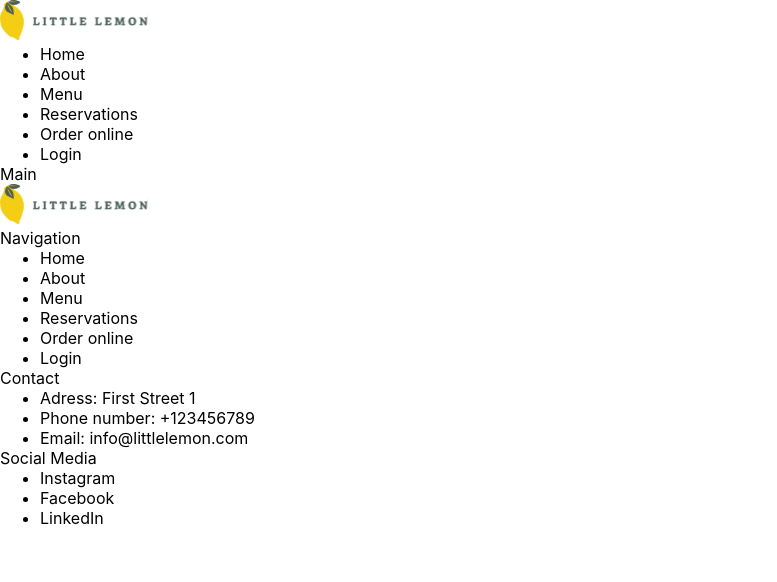
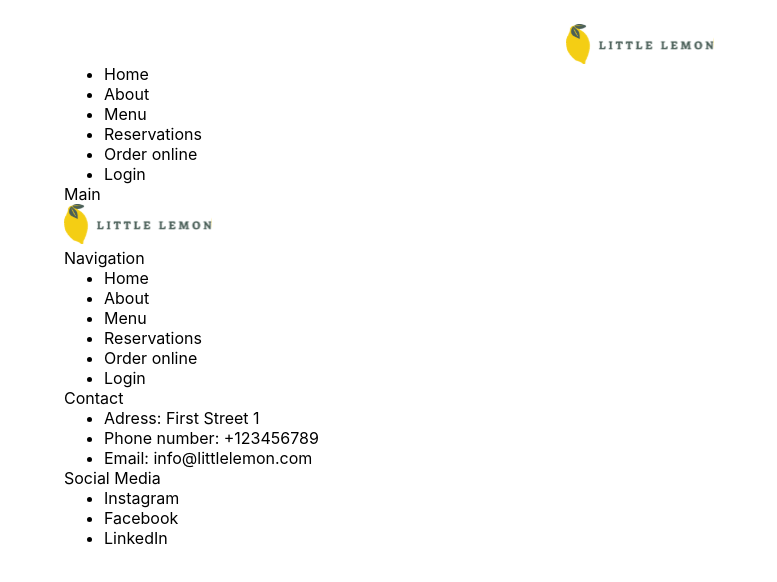
Before and after one commit to Yoschi95/little-lemon, a React (Create React App) app: page / in a window 1280 px wide. Shown: the top 582 px of the page, without its empty margins (0-777 px from the left). Built offline with nearby package versions, Linux system fonts and the light colour scheme.

Commit message:
add stylesheets for components

```diff
--- a/public/index.html
+++ b/public/index.html
@@ -29,7 +29,6 @@
     <title>Litte Lemon Restaurant</title>
     <link rel="icon" href="%PUBLIC_URL%/img/favicon.ico" />
     <link rel="apple-touch-icon" href="%PUBLIC_URL%/img/logo.svg" />
-    <link rel="stylesheet" href="style.css">
 
     <!--
       manifest.json provides metadata used when your web app is installed on a
--- a/public/style.css
+++ /dev/null
@@ -1,28 +0,0 @@
-* {
-   margin: 0;
-   border: 0;
-   font-size: 100%;
-   font: inherit;
-}
-
-body {
-    background-color: white;
-    font-family: 'Courier New', Courier, monospace;
-    min-height: 100vh;
-    margin-top: 3vh;
-    margin-bottom: 1vh;
-    margin-left: 5vw;
-    margin-right: 5vw;
-  }
-
-a {
-    text-decoration: none;
-}
-
-a:link {
-    color: rgb(0, 0, 0);
-  }
-
-a:hover {
-    color: rgb(255, 30, 30);
-}
--- a/src/Footer.js
+++ b/src/Footer.js
@@ -1,3 +1,5 @@
+import './Footer.css';
+
 function Footer() {
     return (
         <footer>
--- /dev/null
+++ b/src/Header.css
@@ -0,0 +1,4 @@
+.logo {
+    display: flex;
+    justify-content: center;
+}
--- a/src/Header.js
+++ b/src/Header.js
@@ -1,7 +1,8 @@
+import './Header.css';
 
 function Header() {
     return (
-        <header>
+        <header className="logo">
             <img src="./img/Logo.svg" alt="Logo of the Little Lemon restaurant"/>
         </header>
     )
--- a/src/Main.js
+++ b/src/Main.js
@@ -1,3 +1,5 @@
+import './Main.css';
+
 function Main() {
     return (
         <main>
--- a/src/Nav.js
+++ b/src/Nav.js
@@ -1,3 +1,5 @@
+import './Nav.css';
+
 function Nav() {
     return (
         <nav>
--- a/src/index.css
+++ b/src/index.css
@@ -1,13 +1,39 @@
+* {
+    margin: 0;
+    border: 0;
+    font-size: 100%;
+    font: inherit;
+ }
+
  body {
-  margin: 0;
-  font-family: -apple-system, BlinkMacSystemFont, 'Segoe UI', 'Roboto', 'Oxygen',
-    'Ubuntu', 'Cantarell', 'Fira Sans', 'Droid Sans', 'Helvetica Neue',
-    sans-serif;
+     font-family: -apple-system, BlinkMacSystemFont, 'Segoe UI', 'Roboto', 'Oxygen', 'Ubuntu', 'Cantarell', 'Fira Sans', 'Droid Sans', 'Helvetica Neue', sans-serif;
      -webkit-font-smoothing: antialiased;
      -moz-osx-font-smoothing: grayscale;
+     background-color: white;
+     min-height: 100vh;
+     margin-top: 3vh;
+     margin-bottom: 1vh;
+     margin-left: 5vw;
+     margin-right: 5vw;
    }
 
  code {
      font-family: source-code-pro, Menlo, Monaco, Consolas, 'Courier New',
        monospace;
    }
+
+ a {
+     text-decoration: none;
+ }
+
+ a:link {
+     color: rgb(0, 0, 0);
+   }
+
+ a:visited {
+       color: rgb(0, 0, 0);
+ }
+
+ a:hover {
+     color: rgb(0, 0, 255);
+ }
```
Also changed, not shown: src/Footer.css (added), src/Main.css (added), src/Nav.css (added). Lines whose indentation alone changed are shown as unchanged.
